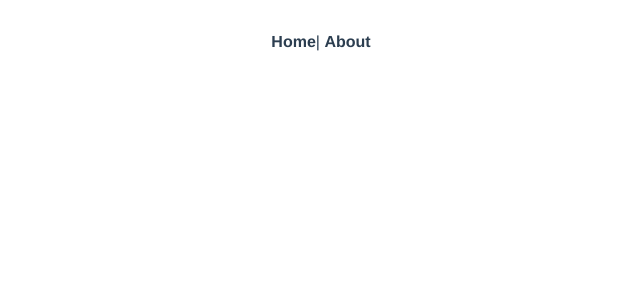
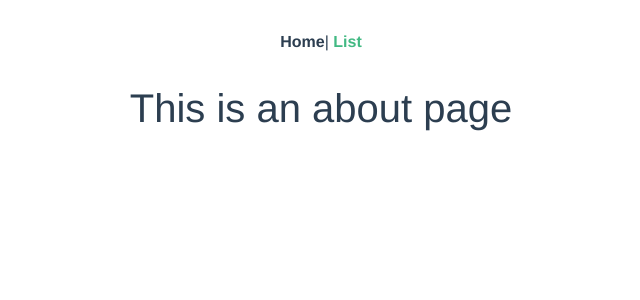
Before and after one commit to Backlund79/Labb3, a Vue app: page /#/list in a window 1280 px wide. Shown: the top 300 px of the page, without its empty margins (319-959 px from the left). Built offline with nearby package versions, Linux system fonts and the light colour scheme.

Commit message:
Added list page

```diff
--- a/src/App.vue
+++ b/src/App.vue
@@ -2,7 +2,7 @@
   <div id="app">
     <div id="nav">
       <router-link to="/">Home</router-link>|
-      <router-link to="/about">About</router-link>
+      <router-link to="/list">List</router-link>
     </div>
     <router-view />
   </div>
--- a/src/router/index.js
+++ b/src/router/index.js
@@ -4,20 +4,19 @@ import Home from "../views/Home.vue";
 
 Vue.use(VueRouter);
 
-const routes = [
-  {
+const routes = [{
     path: "/",
     name: "Home",
     component: Home
   },
   {
-    path: "/about",
-    name: "About",
+    path: "/list",
+    name: "List",
     // route level code-splitting
     // this generates a separate chunk (about.[hash].js) for this route
     // which is lazy-loaded when the route is visited.
     component: () =>
-      import(/* webpackChunkName: "about" */ "../views/About.vue")
+      import( /* webpackChunkName: "list" */ "../views/List.vue")
   }
 ];
 
--- a/src/views/About.vue
+++ b/src/views/List.vue
@@ -1,5 +1,5 @@
 <template>
-  <div class="about">
+  <div class="list">
     <h1>This is an about page</h1>
   </div>
 </template>
```
